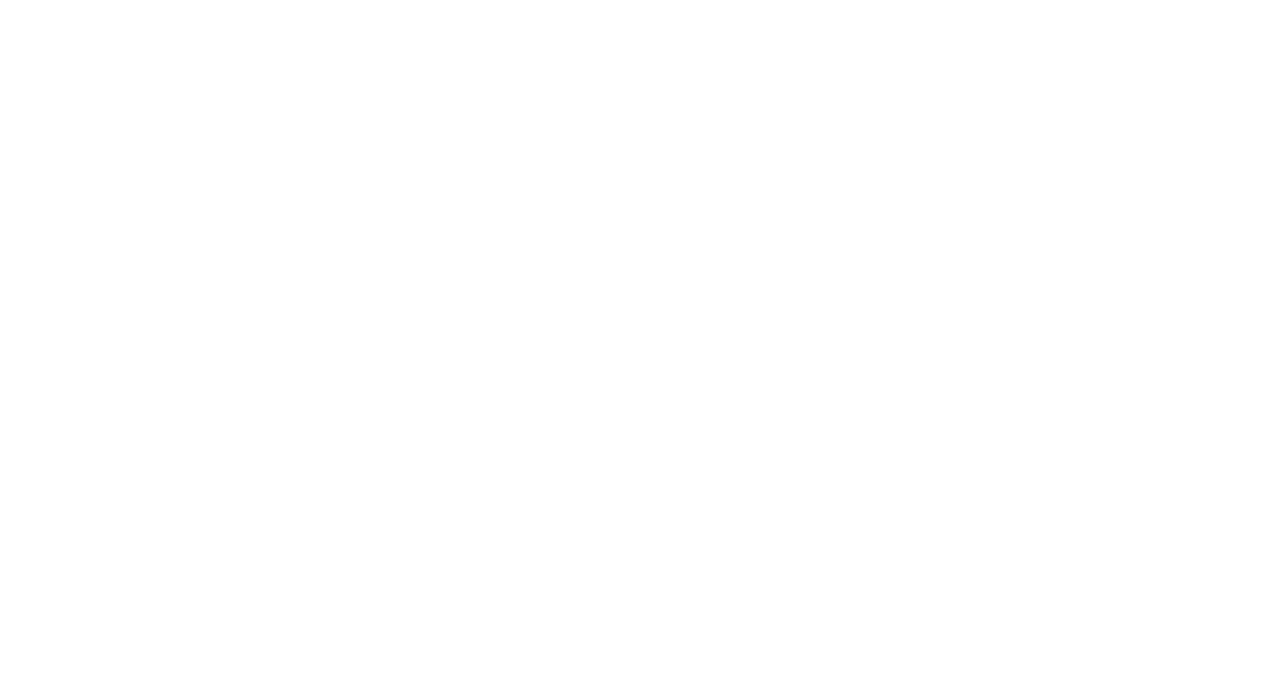
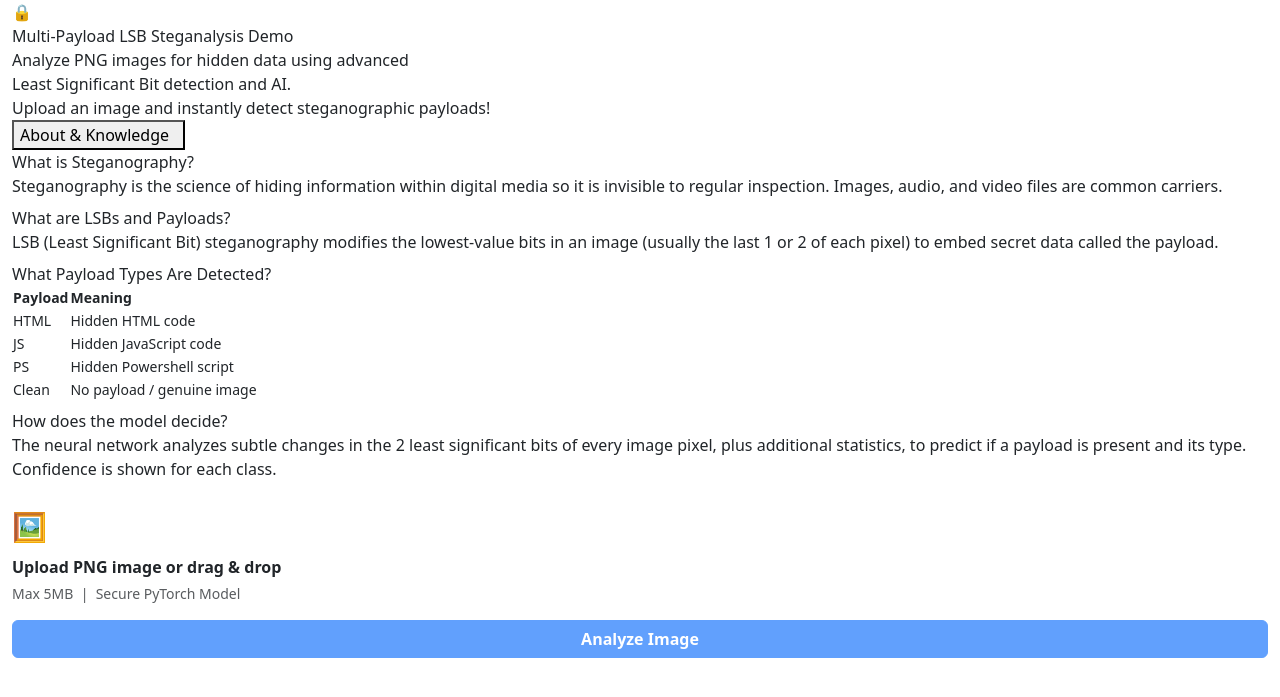
Before and after one commit to harshb17/LSB-Steganalysis, a Flask app: page / in a window 1280 px wide. Before the commit the part shown is empty. Shown: the top 697 px of the page. Run offline with Flask 3, Linux system fonts and the light colour scheme; parts of the project's set-up code (start-up, migrations or seed data) failed here and were passed over; some libraries are stand-ins or nearby versions.

Commit message:
feat: build upload dropzone and results layout

```diff
--- a/templates/index.html
+++ b/templates/index.html
@@ -9,6 +9,53 @@
 </head>
 <body>
 <div class="container-fluid">
+  <div class="main-card">
+    <!-- Watermark icon -->
+    <div class="bg-watermark"><span class="icon-big icon-stego">🔒</span></div>
+    <!-- Header section -->
+    <div class="header-title">Multi-Payload LSB Steganalysis Demo</div>
+    <div class="header-desc">
+      Analyze PNG images for hidden data using advanced<br>Least Significant Bit detection and AI.<br>
+      Upload an image and instantly detect steganographic payloads!
+    </div>
+    <!-- Info section -->
+    <div class="info-glass mb-4">
+      <button class="info-collapsible" onclick="toggleInfo()">About & Knowledge  </button>
+      <div id="infoPanel" class="info-content collapsed">
+        <div class="info-title">What is Steganography?</div>
+        <div class="info-snip">Steganography is the science of hiding information within digital media so it is invisible to regular inspection. Images, audio, and video files are common carriers.</div>
+        <div class="info-title mt-2">What are LSBs and Payloads?</div>
+        <div class="info-snip">LSB (Least Significant Bit) steganography modifies the lowest-value bits in an image (usually the last 1 or 2 of each pixel) to embed secret data called the payload.</div>
+        <div class="info-title mt-2">What Payload Types Are Detected?</div>
+        <table class="info-payloads mb-1 small">
+          <tr><th>Payload</th><th>Meaning</th></tr>
+          <tr><td>HTML</td><td>Hidden HTML code</td></tr>
+          <tr><td>JS</td><td>Hidden JavaScript code</td></tr>
+          <tr><td>PS</td><td>Hidden Powershell script</td></tr>
+          <tr><td>Clean</td><td>No payload / genuine image</td></tr>
+        </table>
+        <div class="info-title mt-2">How does the model decide?</div>
+        <div class="info-snip mb-2">The neural network analyzes subtle changes in the 2 least significant bits of every image pixel, plus additional statistics, to predict if a payload is present and its type. Confidence is shown for each class.</div>
+      </div>
+    </div>
+    <!-- Upload & results UI -->
+    <div class="dropzone" id="dropzone">
+      <span class="fs-3">🖼️</span>
+      <div class="mt-2 mb-1 fw-semibold">Upload PNG image or drag & drop</div>
+      <div class="text-muted small mb-0">Max 5MB &nbsp;|&nbsp; Secure PyTorch Model</div>
+      <input type="file" id="fileInput" accept="image/png" style="display:none;">
+    </div>
+    <div id="preview" style="display:none;" class="text-center mt-3">
+      <img id="previewImg" class="preview-img mb-2" alt="Preview"/>
+      <div id="filename" class="small text-muted mt-1"></div>
+    </div>
+    <button id="analyzeBtn" class="btn btn-primary w-100 mt-3 fw-bold" disabled>Analyze Image</button>
+    <div id="loading" style="display:none;" class="text-center mt-3">
+      <div class="spinner-border text-primary" style="width:2.1rem;height:2.1rem;"></div>
+      <p class="mt-2">Analyzing image...</p>
+    </div>
+    <div id="results" style="display:none;" class="mt-4"></div>
+  </div>
 </div>
 </body>
 </html>
```
